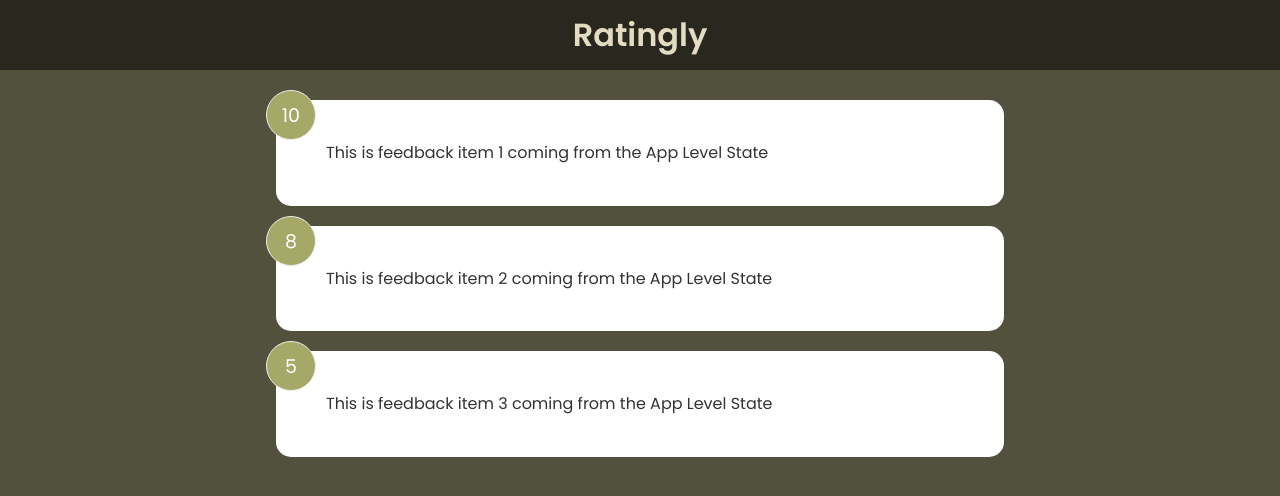
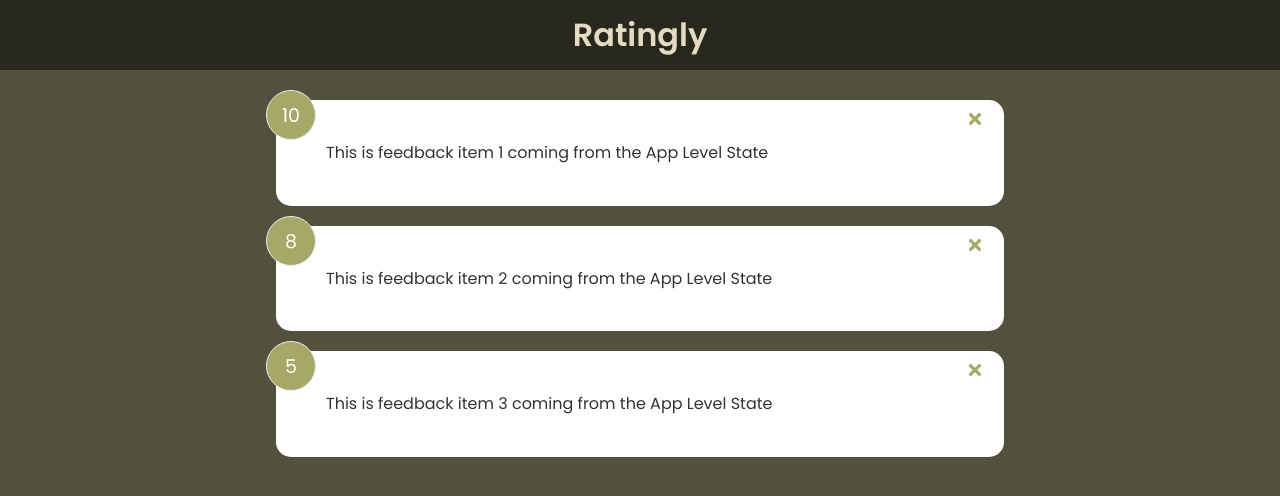
Before and after one commit to femmor/Ratingly, a React (Create React App) app: page / in a window 1280 px wide. Shown: the top 496 px of the page. Built offline with nearby package versions, Linux system fonts and the light colour scheme.

Commit message:
Events and Prop Drilling

```diff
--- a/package.json
+++ b/package.json
@@ -8,6 +8,7 @@
     "@testing-library/user-event": "^13.5.0",
     "react": "^18.1.0",
     "react-dom": "^18.1.0",
+    "react-icons": "^4.4.0",
     "react-scripts": "5.0.1",
     "web-vitals": "^2.1.4"
   },
--- a/src/App.js
+++ b/src/App.js
@@ -6,11 +6,19 @@ import RatingData from './data/RatingData';
 const App = () => {
   const [ratingItems, setRatingItems] = useState(RatingData);
 
+  // Delete rating
+  const deleteRating = id => {
+    // confirm delete
+    if (window.confirm('Are you sure you want to delete this rating?')) {
+      setRatingItems(ratingItems.filter(rating => rating.id !== id));
+    }
+  };
+
   return (
     <>
       <Header />
       <div className="container">
-        <RatingList ratingItems={ratingItems} />
+        <RatingList ratingItems={ratingItems} deleteRating={deleteRating} />
       </div>
     </>
   );
--- a/src/components/RatingItem.jsx
+++ b/src/components/RatingItem.jsx
@@ -1,11 +1,14 @@
 import Card from './shared/Card';
+import { FaTimes } from 'react-icons/fa';
 
-const RatingItem = ({ ratingItem }) => {
-  const { rating, text } = ratingItem;
-
+const RatingItem = ({ ratingItem, handleDelete }) => {
+  const { id, rating, text } = ratingItem;
   return (
     <Card>
       <div className="num-display">{rating}</div>
+      <button className="close" onClick={() => handleDelete(id)}>
+        <FaTimes color="#a6a867" />
+      </button>
       <div className="text-display">{text}</div>
     </Card>
   );
--- a/src/components/RatingList.jsx
+++ b/src/components/RatingList.jsx
@@ -1,6 +1,6 @@
 import RatingItem from './RatingItem';
 
-const RatingList = ({ ratingItems }) => {
+const RatingList = ({ ratingItems, deleteRating }) => {
   // Check to see o=if there are any ratings
   if (!ratingItems || ratingItems.length === 0) {
     return <p>No Ratings Yet!</p>;
@@ -9,7 +9,11 @@ const RatingList = ({ ratingItems }) => {
   return (
     <div className="rating-list">
       {ratingItems.map(ratingItem => (
-        <RatingItem key={ratingItem.id} ratingItem={ratingItem} />
+        <RatingItem
+          key={ratingItem.id}
+          ratingItem={ratingItem}
+          handleDelete={deleteRating}
+        />
       ))}
     </div>
   );
--- a/src/index.css
+++ b/src/index.css
@@ -145,10 +145,19 @@ input:focus {
   cursor: pointer;
   background: none;
   border: none;
+  font-size: 18px;
+}
+
+.close .fa:hover {
+  color: #a10303;
 }
 
 .edit {
   right: 40px;
+}
+
+.edit .fa:hover {
+  color: #5c5e29;
 }
 
 .btn {
```
Also changed, not shown: 1 other file (tests, documents, lock files or other folders).
